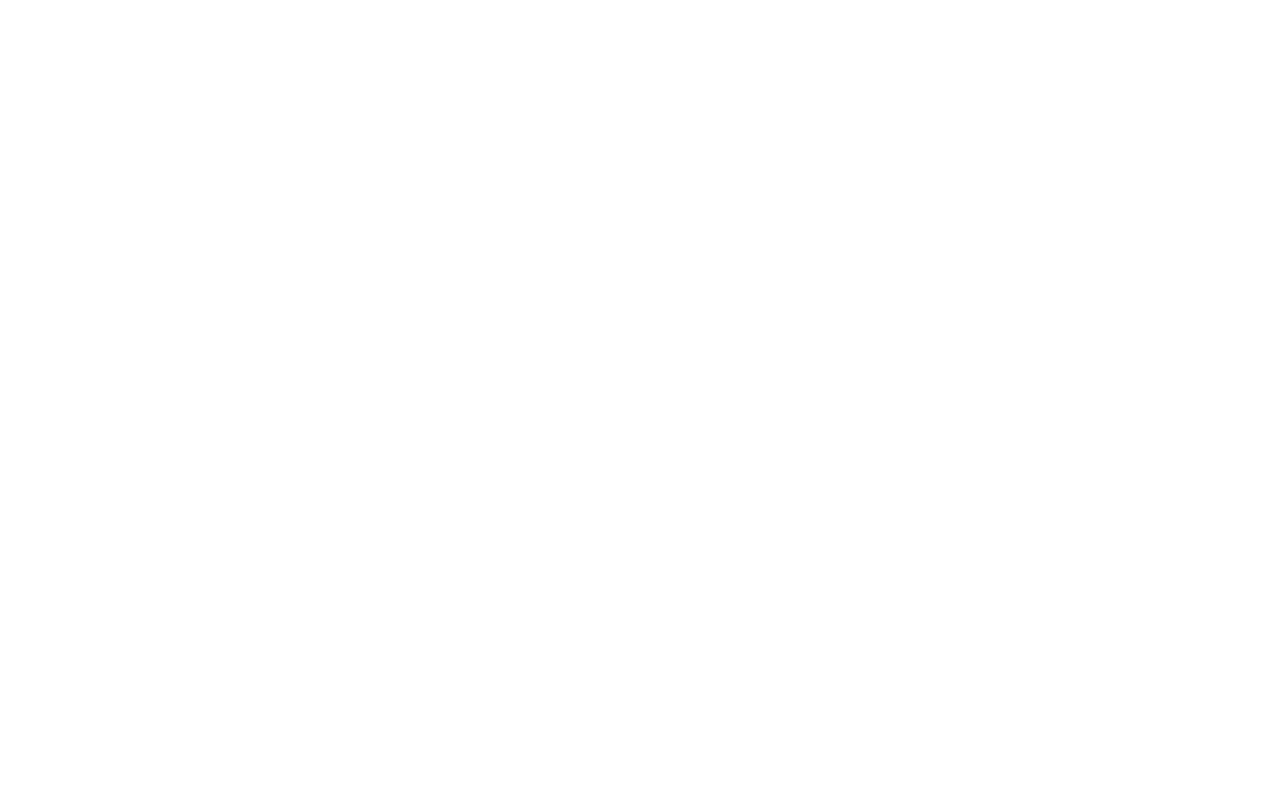
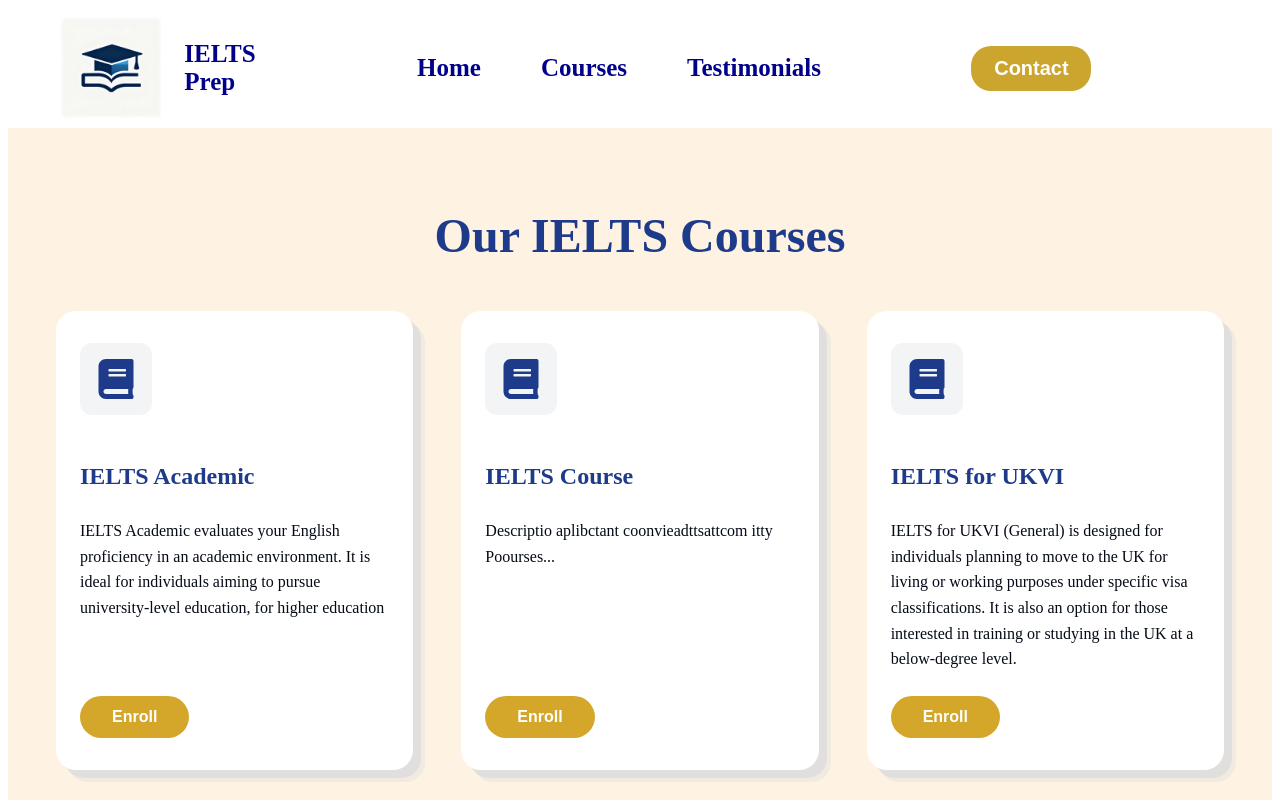
Before and after one commit to RachnaCoder/Reactproject, a React (Vite) app: page /CoursesPage in a window 1280 px wide. Before the commit this address had no page. Shown: the top 800 px of the page. Built offline with nearby package versions, Linux system fonts and the light colour scheme.

Commit message:
Courses page changes

```diff
--- a/src/App.jsx
+++ b/src/App.jsx
@@ -1,14 +1,17 @@
 import {BrowserRouter, Routes, Route} from "react-router-dom";
 import Home from "./Pages/Home.jsx";
+import CoursesPage from "./Pages/CoursesPage.jsx";
+import Navbar  from "./Components/Navbar.jsx"
+
 
 function App() {
   return (
     <BrowserRouter>
-
+    <Navbar/>
     <Routes>
       <Route path="/" element={<Home/>}/>
-      {/* <Route path="/courses" elemment={<Courses/>}/>
-      <Route path="/testimonials" elemment={<Testimonials/>}/>
+      <Route path="/CoursesPage" element={<CoursesPage/>}/>
+      {/* <Route path="/testimonials" elemment={<Testimonials/>}/>
       <Route path="/Contact" elemment={<Contact/>}/> */}
     </Routes>
 
--- a/src/Components/Cards.module.css
+++ b/src/Components/Cards.module.css
@@ -33,6 +33,6 @@
 
 .featureCard p {
   font-size: 20px;
-  color: #6b7280;
+  color: black;
   line-height: 1.6;
 }
--- /dev/null
+++ b/src/Components/Coursecard.jsx
@@ -0,0 +1,20 @@
+import { Link } from 'react-router-dom';
+import styles from './Coursecard.module.css';
+import { FaBook } from 'react-icons/fa';
+
+const Coursecard = ({ title, description, link }) => {
+  return (
+    <div className={styles.card}>
+      <div className={styles.iconWrapper}>
+        <FaBook className={styles.icon} />
+      </div>
+      <h3 className={styles.title}>{title}</h3>
+      <p className={styles.description}>{description}</p>
+
+        <button className={styles.enrollBtn}>Enroll</button>
+
+    </div>
+  );
+};
+
+export default Coursecard;
--- /dev/null
+++ b/src/Components/Coursecard.module.css
@@ -0,0 +1,70 @@
+.card {
+  background-color: white;
+  border-radius: 20px;
+  padding: 2rem 1.5rem;
+  box-shadow:
+    8px 8px 0 0 rgba(209, 213, 219, 0.5),
+    12px 12px 0 0 rgba(209, 213, 219, 0.3);
+  transition: all 0.3s ease;
+  display: flex;
+  flex-direction: column;
+  align-items: flex-start;
+  min-height: 280px;
+  position: relative;
+  margin-bottom: 20px;
+}
+
+.card:hover {
+  transform: translate(-4px, -4px);
+  box-shadow:
+    12px 12px 0 0 rgba(209, 213, 219, 0.5),
+    16px 16px 0 0 rgba(209, 213, 219, 0.3);
+}
+
+.iconWrapper {
+  background-color: #f3f4f6;
+  padding: 1rem;
+  border-radius: 12px;
+  margin-bottom: 1.5rem;
+  display: inline-flex;
+  align-items: center;
+  justify-content: center;
+}
+
+.icon {
+  font-size: 2.5rem;
+  color: #1e3a8a;
+}
+
+.title {
+  font-size: 1.5rem;
+  font-weight: 700;
+  color: #1e3a8a;
+  margin-bottom: 0.75rem;
+}
+
+.description {
+  font-size: 1rem;
+  color: #040a16;
+  line-height: 1.6;
+  margin-bottom: 1.5rem;
+  flex-grow: 1;
+}
+
+.enrollBtn {
+  background-color: #d4a62a;
+  color: white;
+  border: none;
+  padding: 0.75rem 2rem;
+  border-radius: 25px;
+  font-weight: 600;
+  font-size: 1rem;
+  cursor: pointer;
+  transition: all 0.3s ease;
+  align-self: flex-start;
+}
+
+.enrollBtn:hover {
+  background-color: #b8901f;
+  transform: scale(1.05);
+}
--- a/src/Components/Footer.jsx
+++ b/src/Components/Footer.jsx
@@ -82,7 +82,7 @@ const Footer = () => {
           <a href="#" style={{ color: '#8b9bb4', textDecoration: 'none' }}>Legal notice</a>
           <a href="#" style={{ color: '#8b9bb4', textDecoration: 'none' }}>Terms of service</a>
         </div>
-        <p style={{ margin: 0, fontSize: '14px' }}>© 2025 YourCompany</p>
+        <p style={{ margin: 0, fontSize: '14px' }}>© 2025 IELTS Prep</p>
       </div>
     </footer>
   );
--- a/src/Components/Navbar.jsx
+++ b/src/Components/Navbar.jsx
@@ -3,6 +3,7 @@ import Logo2 from "../assets/Logo2.png";
 import styles from "./Navbar.module.css";
 import { BiMenu } from 'react-icons/bi';
 import { useState } from 'react';
+
 
 const Navbar = () => {
   const[IsSidebarOpen, setIsSidebarOpen] = useState(false);
@@ -14,6 +15,7 @@ const Navbar = () => {
   const closeSidebar=()=>{
     setIsSidebarOpen(false);
   }
+
   return (
     <>
     <nav className={styles.navbar}>
@@ -23,7 +25,7 @@ const Navbar = () => {
         </div>
       <ul className={styles.navlinks}>
         <li><Link to="/">Home</Link></li>
-        <li><Link to="/courses">Courses</Link></li>
+        <li><Link to="/CoursesPage">Courses</Link></li>
         <li><Link to="/testimonials">Testimonials</Link></li>
       </ul>
       <button className={styles.navbutton}>Contact</button>
@@ -41,7 +43,7 @@ const Navbar = () => {
         <button className={styles.closeBtn} onClick={closeSidebar}>×</button>
         <ul className={styles.sidebarLinks}>
           <li><Link to="/" onClick={closeSidebar}>Home</Link></li>
-          <li><Link to="/courses" onClick={closeSidebar}>Courses</Link></li>
+          <li><Link to="/CoursesPage" onClick={closeSidebar}>Courses</Link></li>
           <li><Link to="/testimonials" onClick={closeSidebar}>Testimonials</Link></li>
           <li><Link to="/contact" onClick={closeSidebar}>Contact</Link></li>
         </ul>
--- a/src/Components/TestimonialCard.module.css
+++ b/src/Components/TestimonialCard.module.css
@@ -30,12 +30,12 @@
 .testimonial h4 {
   font-size: 25px;
   font-weight: 600px;
-  color: #1f2937;
+  color: black;
   margin-bottom: 8px;
 }
 
 .improvement {
-  color: #4b5563;
+  color: rgb(12, 0, 0);
   margin-bottom: 15px;
   font-size: 14px;
 
@@ -43,7 +43,7 @@
 
 .testimonialText{
   font-size: 14px;
-  color: #4b5563;
+  color: rgb(12, 0, 0);
   line-height: 1.6;
 
 }
--- /dev/null
+++ b/src/CoursesPage.module.css
@@ -0,0 +1,48 @@
+.coursesPage {
+  background-color: #fef3e2;
+  min-height: 100vh;
+  padding: 3rem 2rem;
+}
+
+.header {
+  text-align: center;
+  margin-bottom: 3rem;
+}
+
+.header h1 {
+  font-size: 3rem;
+  color: #1e3a8a;
+  font-weight: 800;
+}
+
+.courseGrid {
+  display: grid;
+  grid-template-columns: repeat(auto-fit, minmax(320px, 1fr));
+  gap: 3rem;
+  max-width: 1400px;
+  margin: 0 auto;
+  padding: 0 1rem;
+}
+
+@media (max-width: 768px) {
+  .header h1 {
+    font-size: 2rem;
+  }
+
+  .courseGrid {
+    grid-template-columns: 1fr;
+    gap: 2rem;
+  }
+}
+
+@media (min-width: 769px) and (max-width: 1024px) {
+  .courseGrid {
+    grid-template-columns: repeat(2, 1fr);
+  }
+}
+
+@media (min-width: 1025px) {
+  .courseGrid {
+    grid-template-columns: repeat(3, 1fr);
+  }
+}
--- /dev/null
+++ b/src/Pages/CoursesPage.jsx
@@ -0,0 +1,68 @@
+import Coursecard from '../Components/Coursecard.jsx';
+import styles from '../CoursesPage.module.css';
+import Footer from "../Components/Footer.jsx";
+
+const CoursesPage = () => {
+  const courses = [
+    {
+      id: 1,
+      title: 'IELTS Academic',
+      description: 'IELTS Academic evaluates your English proficiency in an academic environment. It is ideal for individuals aiming to pursue university-level education, for higher education',
+
+    },
+    {
+      id: 2,
+      title: 'IELTS Course',
+      description: 'Descriptio aplibctant coonvieadttsattcom itty Poourses...',
+
+    },
+    {
+      id: 3,
+      title: 'IELTS  for UKVI',
+      description: 'IELTS for UKVI (General) is designed for individuals planning to move to the UK for living or working purposes under specific visa classifications. It is also an option for those interested in training or studying in the UK at a below-degree level.',
+
+    },
+    {
+      id: 4,
+      title: 'IELTS Course',
+      description: 'It is also an option for those interested in training or studying in the UK at a below-degree level.',
+
+    },
+    {
+      id: 5,
+      title: 'IELTS General Training',
+      description: 'If you wish to pursue employment in an English-speaking environment, taking IELTS General Training test might be a requirement during your job application.',
+
+    },
+    {
+      id: 6,
+      title: 'IELTS Life Skills',
+      description: 'IELTS Life Skills is an English test for UK visa applicants who are already in the UK aiming for permanent residency. It is also appropriate for those looking to join their family members in the UK or seeking British citizenship.',
+
+    }
+  ];
+
+  return (
+    <>
+    <div className={styles.coursesPage}>
+      <div className={styles.header}>
+        <h1>Our IELTS Courses</h1>
+      </div>
+      <div className={styles.courseGrid}>
+        {courses.map((course) => (
+          <Coursecard
+            key={course.id}
+            title={course.title}
+            description={course.description}
+
+          />
+        ))}
+      </div>
+    </div>
+
+    <Footer/>
+    </>
+  );
+};
+
+export default CoursesPage;
--- a/src/Pages/Home.jsx
+++ b/src/Pages/Home.jsx
@@ -1,4 +1,3 @@
-import Navbar  from "../Components/Navbar.jsx"
 import Header from "../Components/Header.jsx"
 import { GiOpenBook } from 'react-icons/gi';
 import { IoNewspaperSharp } from 'react-icons/io5';
@@ -73,7 +72,7 @@ const testimonials=[
 const Homepage = () => {
   return (
     <>
-    <Navbar/>
+
     <Header/>
     <div className="Cardcontainer">
       {features.map((feature, index) => (
@@ -116,9 +115,9 @@ const Homepage = () => {
 
 
     <div className="testimonialCards">
-     {testimonials.map((t,idx) =>(
+     {testimonials.map((t,index) =>(
     <TestimonialCard
-    key={t.idx}
+    key={index}
     image={t.image}
     name={t.name}
     improvement={t.improvement}
```
